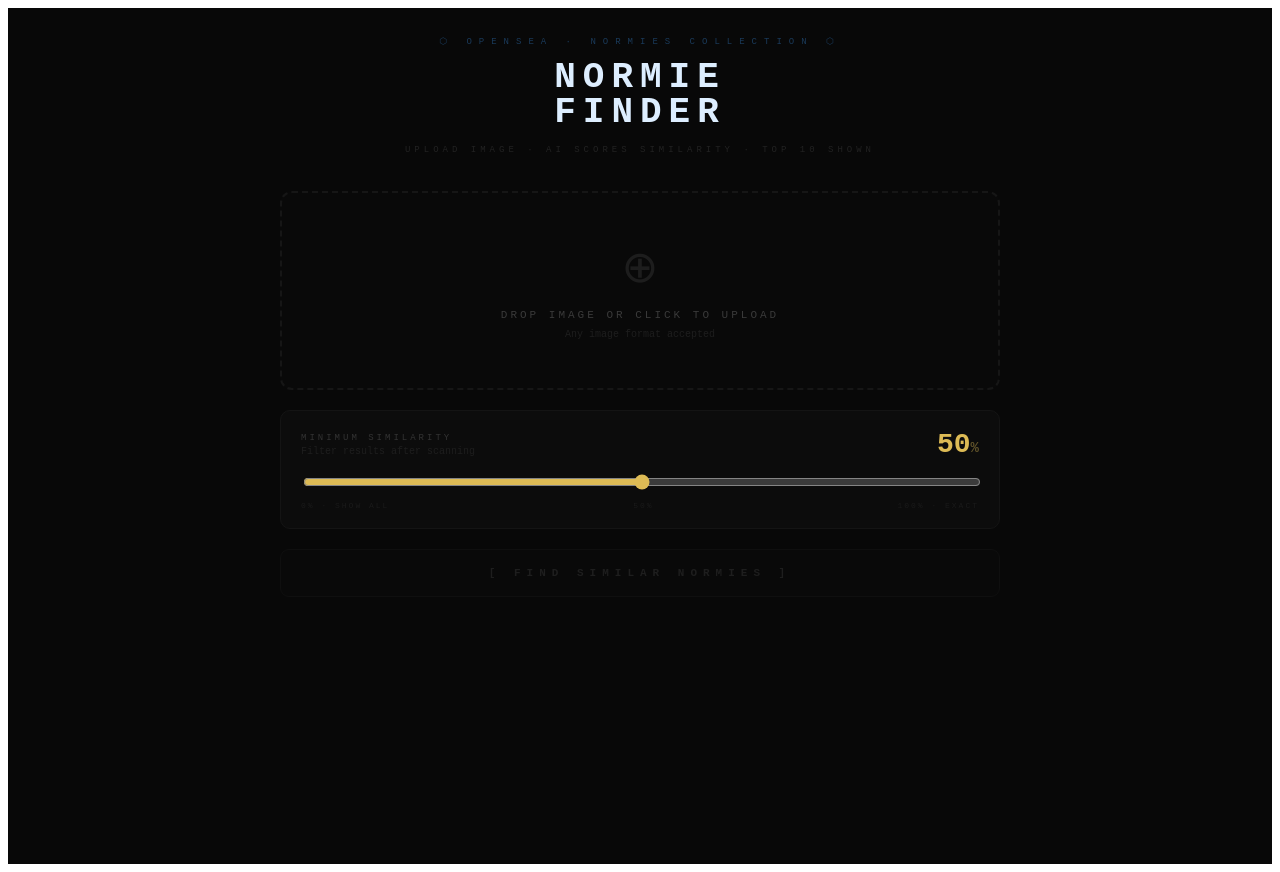
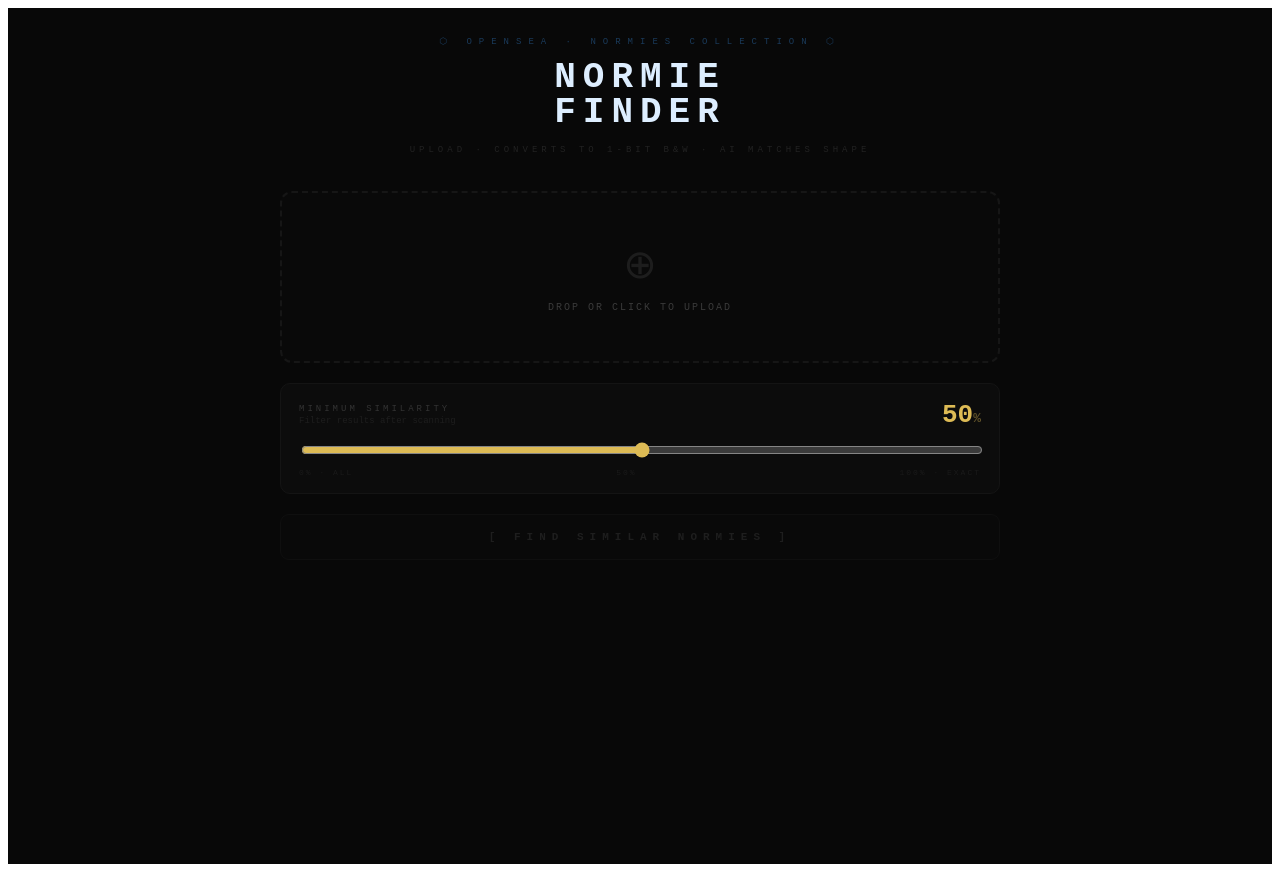
Before and after one commit to alexazevedo77/normie-finder, a React (Vite) app: page / in a window 1280 px wide. Built offline with nearby package versions, Linux system fonts and the light colour scheme.

Commit message:
Add files via upload

```diff
--- a/src/App.jsx
+++ b/src/App.jsx
@@ -2,6 +2,7 @@
 
 export default function App() {
   const [img, setImg] = useState(null);
+  const [bwPreview, setBwPreview] = useState(null);
   const [b64, setB64] = useState(null);
   const [thresh, setThresh] = useState(50);
   const [results, setResults] = useState([]);
@@ -17,17 +18,15 @@
     setDebugLog(prev => [...prev.slice(-6), msg]);
   };
 
-  const load = (file) => {
+  const toBW = (file) => {
     if (!file?.type.startsWith("image/")) return;
     setResults([]); setErr(null); setPhase("idle"); setDebugLog([]);
 
     const objectUrl = URL.createObjectURL(file);
     setImg(objectUrl);
 
-    // Use canvas to normalize to JPEG — guarantees clean base64 for Anthropic API
     const image = new Image();
     image.onload = () => {
-      // Cap at 512px max dimension to keep payload small
       const MAX = 512;
       let { width, height } = image;
       if (width > MAX || height > MAX) {
@@ -35,24 +34,44 @@
         width = Math.round(width * ratio);
         height = Math.round(height * ratio);
       }
+
       const canvas = document.createElement("canvas");
       canvas.width = width;
       canvas.height = height;
       const ctx = canvas.getContext("2d");
+
+      // Draw original
       ctx.fillStyle = "#ffffff";
       ctx.fillRect(0, 0, width, height);
       ctx.drawImage(image, 0, 0, width, height);
-      // Get pure base64 without the data URL prefix
-      const dataUrl = canvas.toDataURL("image/jpeg", 0.85);
-      const pureBase64 = dataUrl.split(",")[1];
-      setB64(pureBase64);
-      console.log("Image loaded, base64 length:", pureBase64.length, "chars");
+
+      // Get pixel data and convert to 1-bit B&W (threshold dithering)
+      const imageData = ctx.getImageData(0, 0, width, height);
+      const data = imageData.data;
+
+      for (let i = 0; i < data.length; i += 4) {
+        // Luminance formula
+        const lum = 0.299 * data[i] + 0.587 * data[i + 1] + 0.114 * data[i + 2];
+        // 1-bit threshold: pure black or pure white
+        const bw = lum > 128 ? 255 : 0;
+        data[i] = bw;
+        data[i + 1] = bw;
+        data[i + 2] = bw;
+        data[i + 3] = 255;
+      }
+
+      ctx.putImageData(imageData, 0, 0);
+
+      const dataUrl = canvas.toDataURL("image/jpeg", 0.95);
+      setBwPreview(dataUrl);
+      setB64(dataUrl.split(",")[1]);
+      URL.revokeObjectURL(objectUrl);
     };
-    image.onerror = () => setErr("Failed to load image. Try a different file.");
+    image.onerror = () => setErr("Failed to load image.");
     image.src = objectUrl;
   };
 
-  const onDrop = useCallback((e) => { e.preventDefault(); load(e.dataTransfer.files[0]); }, []);
+  const onDrop = useCallback((e) => { e.preventDefault(); toBW(e.dataTransfer.files[0]); }, []);
 
   const compare = async (nftUrl) => {
     const res = await fetch("/api/compare", {
@@ -66,22 +85,19 @@
   };
 
   const run = async () => {
-    if (!b64) return setErr("Upload an image first and wait for it to process.");
+    if (!b64) return setErr("Upload an image first.");
     setErr(null); setDebugLog([]); setScanning(true); setResults([]); setPhase("fetching");
     try {
       log("Fetching NFTs...");
       const res = await fetch("/api/nfts?limit=30");
       const nftData = await res.json();
       if (!res.ok) throw new Error(nftData.error || "Failed to fetch NFTs");
-
       const { nfts = [] } = nftData;
       const valid = nfts.filter(n => n.display_image_url || n.image_url);
       log(`Got ${valid.length} NFTs ✓`);
-      if (valid.length === 0) throw new Error("No NFTs returned. Check OPENSEA_API_KEY in Vercel.");
-
+      if (valid.length === 0) throw new Error("No NFTs returned. Check OPENSEA_API_KEY.");
       setProg({ n: 0, total: valid.length });
       setPhase("analyzing");
-
       const scored = [];
       let firstSuccess = false;
       for (let i = 0; i < valid.length; i++) {
@@ -92,23 +108,18 @@
           const safeScore = Math.max(0, Math.min(100, Number(score) || 0));
           scored.push({ ...nft, score: safeScore, reason, url });
           setResults([...scored].sort((a, b) => b.score - a.score));
-          if (!firstSuccess) { log(`Scoring works! First score: ${safeScore}% ✓`); firstSuccess = true; }
+          if (!firstSuccess) { log(`Scoring works! First: ${safeScore}% ✓`); firstSuccess = true; }
         } catch (e) {
-          const msg = e.message.slice(0, 100);
-          log(`⚠ #${i + 1} failed: ${msg}`);
-          // Only abort on first failure to expose the real error
+          log(`⚠ #${i + 1} failed: ${e.message.slice(0, 80)}`);
           if (i === 0) throw new Error(e.message);
         }
         setProg({ n: i + 1, total: valid.length });
       }
-      log(`Scan complete — ${scored.length} NFTs scored`);
+      log(`Complete — ${scored.length} NFTs scored`);
       setPhase("done");
     } catch (e) {
-      setErr(e.message);
-      setPhase("idle");
-    } finally {
-      setScanning(false);
-    }
+      setErr(e.message); setPhase("idle");
+    } finally { setScanning(false); }
   };
 
   const top10 = results.slice(0, 10);
@@ -121,56 +132,76 @@
     <div style={{ fontFamily: "'Courier New',monospace", background: "#080808", minHeight: "100vh", color: "#ccc", padding: "28px 20px" }}>
       <div style={{ maxWidth: 720, margin: "0 auto" }}>
 
+        {/* Header */}
         <div style={{ textAlign: "center", marginBottom: 36 }}>
           <div style={{ fontSize: 9, letterSpacing: 7, color: "#1a3a5a", marginBottom: 10 }}>⬡ OPENSEA · NORMIES COLLECTION ⬡</div>
           <div style={{ fontSize: 36, fontWeight: 900, letterSpacing: 7, color: "#ddeeff" }}>NORMIE</div>
           <div style={{ fontSize: 36, fontWeight: 900, letterSpacing: 7, color: "#ddeeff", marginTop: -6 }}>FINDER</div>
-          <div style={{ marginTop: 12, fontSize: 9, color: "#222", letterSpacing: 4 }}>UPLOAD IMAGE · AI SCORES SIMILARITY · TOP 10 SHOWN</div>
+          <div style={{ marginTop: 12, fontSize: 9, color: "#222", letterSpacing: 4 }}>UPLOAD · CONVERTS TO 1-BIT B&W · AI MATCHES SHAPE</div>
         </div>
 
-        <div onDrop={onDrop} onDragOver={e => e.preventDefault()} onClick={() => !img && fileRef.current.click()}
-          style={{ border: `2px dashed ${img ? "#1a5a2a" : "#161616"}`, borderRadius: 12, padding: img ? 16 : 48, textAlign: "center", cursor: img ? "default" : "pointer", marginBottom: 20, display: "flex", alignItems: "center", gap: 18, background: img ? "#080e09" : "#090909", transition: "all 0.2s" }}>
-          <input ref={fileRef} type="file" accept="image/*" style={{ display: "none" }} onChange={e => load(e.target.files[0])} />
-          {img ? (<>
-            <img src={img} alt="" style={{ width: 88, height: 88, objectFit: "cover", borderRadius: 10, border: "2px solid #1a5a2a", flexShrink: 0 }} />
-            <div style={{ textAlign: "left", flex: 1 }}>
-              <div style={{ color: "#5d5", fontSize: 11, fontWeight: 900, letterSpacing: 3 }}>✓ REFERENCE IMAGE SET</div>
-              <div style={{ color: "#2a2a2a", fontSize: 10, marginTop: 6 }}>{b64 ? "Ready to scan" : "Processing image..."}</div>
-            </div>
-            <button onClick={e => { e.stopPropagation(); fileRef.current.click(); }}
-              style={{ background: "#0a0a0a", color: "#3a3a3a", border: "1px solid #151515", borderRadius: 5, padding: "7px 14px", cursor: "pointer", fontSize: 9, fontFamily: "inherit", letterSpacing: 2 }}>
-              CHANGE
-            </button>
-          </>) : (
-            <div style={{ width: "100%" }}>
-              <div style={{ fontSize: 44, opacity: 0.1, marginBottom: 14 }}>⊕</div>
-              <div style={{ color: "#3a3a3a", fontSize: 11, letterSpacing: 3 }}>DROP IMAGE OR CLICK TO UPLOAD</div>
-              <div style={{ color: "#1e1e1e", fontSize: 10, marginTop: 8 }}>Any image format accepted</div>
+        {/* Upload + B&W preview side by side */}
+        <div style={{ display: "grid", gridTemplateColumns: bwPreview ? "1fr 1fr" : "1fr", gap: 12, marginBottom: 20 }}>
+          {/* Drop zone */}
+          <div onDrop={onDrop} onDragOver={e => e.preventDefault()} onClick={() => fileRef.current.click()}
+            style={{ border: `2px dashed ${img ? "#1a5a2a" : "#161616"}`, borderRadius: 12, padding: img ? 14 : 48, textAlign: "center", cursor: "pointer", display: "flex", alignItems: "center", gap: 14, background: img ? "#080e09" : "#090909", transition: "all 0.2s" }}>
+            <input ref={fileRef} type="file" accept="image/*" style={{ display: "none" }} onChange={e => toBW(e.target.files[0])} />
+            {img ? (<>
+              <img src={img} alt="" style={{ width: 72, height: 72, objectFit: "cover", borderRadius: 8, border: "1px solid #1a5a2a", flexShrink: 0 }} />
+              <div style={{ textAlign: "left", flex: 1, minWidth: 0 }}>
+                <div style={{ color: "#5d5", fontSize: 10, fontWeight: 900, letterSpacing: 2 }}>✓ ORIGINAL</div>
+                <div style={{ color: "#2a2a2a", fontSize: 9, marginTop: 4 }}>Click to change</div>
+              </div>
+            </>) : (
+              <div style={{ width: "100%" }}>
+                <div style={{ fontSize: 40, opacity: 0.1, marginBottom: 12 }}>⊕</div>
+                <div style={{ color: "#3a3a3a", fontSize: 10, letterSpacing: 2 }}>DROP OR CLICK TO UPLOAD</div>
+              </div>
+            )}
+          </div>
+
+          {/* B&W preview */}
+          {bwPreview && (
+            <div style={{ border: "2px solid #1a2a3a", borderRadius: 12, padding: 14, background: "#090a0c", display: "flex", alignItems: "center", gap: 14 }}>
+              <img src={bwPreview} alt="B&W" style={{ width: 72, height: 72, objectFit: "cover", borderRadius: 8, border: "1px solid #1a2a4a", flexShrink: 0, imageRendering: "pixelated" }} />
+              <div style={{ textAlign: "left", flex: 1 }}>
+                <div style={{ color: "#5af", fontSize: 10, fontWeight: 900, letterSpacing: 2 }}>◑ 1-BIT B&W</div>
+                <div style={{ color: "#1a2a3a", fontSize: 9, marginTop: 4 }}>Shape-only comparison</div>
+              </div>
             </div>
           )}
         </div>
 
-        <div style={{ background: "#0c0c0c", border: "1px solid #141414", borderRadius: 10, padding: "18px 20px", marginBottom: 20 }}>
-          <div style={{ display: "flex", justifyContent: "space-between", alignItems: "center", marginBottom: 12 }}>
+        {/* Conversion indicator */}
+        {img && !bwPreview && (
+          <div style={{ textAlign: "center", color: "#2a4a6a", fontSize: 10, letterSpacing: 2, marginBottom: 16 }}>
+            ⟳ CONVERTING TO 1-BIT B&W...
+          </div>
+        )}
+
+        {/* Slider */}
+        <div style={{ background: "#0c0c0c", border: "1px solid #141414", borderRadius: 10, padding: "16px 18px", marginBottom: 20 }}>
+          <div style={{ display: "flex", justifyContent: "space-between", alignItems: "center", marginBottom: 10 }}>
             <div>
-              <div style={{ fontSize: 9, letterSpacing: 3, color: "#333", marginBottom: 3 }}>MINIMUM SIMILARITY</div>
-              <div style={{ fontSize: 10, color: "#1e1e1e" }}>
+              <div style={{ fontSize: 9, letterSpacing: 3, color: "#333", marginBottom: 2 }}>MINIMUM SIMILARITY</div>
+              <div style={{ fontSize: 9, color: "#1e1e1e" }}>
                 {phase === "done" ? `${vis.length} of top 10 match ≥${thresh}%` : "Filter results after scanning"}
               </div>
             </div>
-            <div style={{ fontSize: 28, fontWeight: 900, color: scoreColor(thresh) }}>
-              {thresh}<span style={{ fontSize: 14, opacity: 0.4 }}>%</span>
+            <div style={{ fontSize: 26, fontWeight: 900, color: scoreColor(thresh) }}>
+              {thresh}<span style={{ fontSize: 13, opacity: 0.4 }}>%</span>
             </div>
           </div>
           <input type="range" min={0} max={100} value={thresh} onChange={e => setThresh(+e.target.value)}
             style={{ width: "100%", accentColor: scoreColor(thresh), cursor: "pointer" }} />
-          <div style={{ display: "flex", justifyContent: "space-between", fontSize: 8, color: "#1a1a1a", marginTop: 6, letterSpacing: 2 }}>
-            <span>0% · SHOW ALL</span><span>50%</span><span>100% · EXACT</span>
+          <div style={{ display: "flex", justifyContent: "space-between", fontSize: 8, color: "#1a1a1a", marginTop: 5, letterSpacing: 2 }}>
+            <span>0% · ALL</span><span>50%</span><span>100% · EXACT</span>
           </div>
         </div>
 
+        {/* Button */}
         <button onClick={run} disabled={scanning || !b64} style={{
-          width: "100%", padding: "17px 0",
+          width: "100%", padding: "16px 0",
           background: scanning ? "#090909" : !b64 ? "#090909" : "#06182a",
           color: scanning || !b64 ? "#1e1e1e" : "#5af",
           border: `1px solid ${scanning || !b64 ? "#0f0f0f" : "#0d2a46"}`,
@@ -179,16 +210,17 @@
         }}>
           {scanning
             ? phase === "fetching" ? "⟳  LOADING NORMIES..." : `⟳  SCORING  ${prog.n} / ${prog.total}`
-            : !b64 && img ? "PROCESSING IMAGE..."
             : "[ FIND SIMILAR NORMIES ]"}
         </button>
 
+        {/* Progress bar */}
         {scanning && phase === "analyzing" && (
           <div style={{ background: "#0c0c0c", borderRadius: 4, height: 3, marginBottom: 12, overflow: "hidden" }}>
             <div style={{ background: "linear-gradient(90deg,#0a3a6a,#5af)", height: "100%", width: `${prog.total ? (prog.n / prog.total) * 100 : 0}%`, transition: "width 0.4s" }} />
           </div>
         )}
 
+        {/* Debug log */}
         {debugLog.length > 0 && (
           <div style={{ marginBottom: 16, padding: "10px 14px", background: "#090d0f", border: "1px solid #0d1e28", borderRadius: 7 }}>
             {debugLog.map((line, i) => (
@@ -203,6 +235,7 @@
           </div>
         )}
 
+        {/* Results grid */}
         {showGrid && (
           <div>
             <div style={{ display: "flex", justifyContent: "space-between", alignItems: "center", marginBottom: 14 }}>
@@ -222,15 +255,15 @@
                   return (
                     <a key={nft.identifier} href={link} target="_blank" rel="noopener noreferrer" style={{ textDecoration: "none", color: "inherit" }}>
                       <div style={{ background: "#0b0b0b", border: "1px solid #1a1a1a", borderRadius: 9, overflow: "hidden", cursor: "pointer", transition: "transform 0.15s, box-shadow 0.15s", position: "relative" }}
-                        onMouseEnter={e => { e.currentTarget.style.transform = "translateY(-3px)"; e.currentTarget.style.boxShadow = "0 8px 24px #0a0a1a"; }}
+                        onMouseEnter={e => { e.currentTarget.style.transform = "translateY(-3px)"; e.currentTarget.style.boxShadow = "0 8px 20px #050510"; }}
                         onMouseLeave={e => { e.currentTarget.style.transform = "translateY(0)"; e.currentTarget.style.boxShadow = "none"; }}>
-                        <div style={{ position: "absolute", top: 6, left: 6, background: "rgba(0,0,0,0.8)", borderRadius: 4, padding: "2px 6px", fontSize: 9, color: "#444", zIndex: 1 }}>#{i + 1}</div>
+                        <div style={{ position: "absolute", top: 5, left: 5, background: "rgba(0,0,0,0.85)", borderRadius: 3, padding: "2px 5px", fontSize: 8, color: "#444", zIndex: 1 }}>#{i + 1}</div>
                         <img src={nft.url} alt="" style={{ width: "100%", aspectRatio: "1", objectFit: "cover", display: "block" }}
-                          onError={e => { e.target.style.minHeight = "100px"; e.target.style.background = "#111"; }} />
-                        <div style={{ position: "absolute", top: 6, right: 6, background: scoreBg(nft.score), borderRadius: 4, padding: "2px 7px", fontSize: 11, fontWeight: 900, color: "#fff", zIndex: 1 }}>{nft.score}%</div>
-                        <div style={{ padding: "7px 9px 9px" }}>
-                          <div style={{ fontSize: 10, color: "#888", fontWeight: 700, overflow: "hidden", textOverflow: "ellipsis", whiteSpace: "nowrap" }}>{nft.name || `Normie #${nft.identifier}`}</div>
-                          <div style={{ fontSize: 8, color: "#2a2a2a", marginTop: 3, overflow: "hidden", textOverflow: "ellipsis", whiteSpace: "nowrap" }}>{nft.reason}</div>
+                          onError={e => { e.target.style.minHeight = "80px"; e.target.style.background = "#111"; }} />
+                        <div style={{ position: "absolute", top: 5, right: 5, background: scoreBg(nft.score), borderRadius: 3, padding: "2px 6px", fontSize: 10, fontWeight: 900, color: "#fff", zIndex: 1 }}>{nft.score}%</div>
+                        <div style={{ padding: "6px 8px 8px" }}>
+                          <div style={{ fontSize: 9, color: "#777", fontWeight: 700, overflow: "hidden", textOverflow: "ellipsis", whiteSpace: "nowrap" }}>{nft.name || `Normie #${nft.identifier}`}</div>
+                          <div style={{ fontSize: 8, color: "#252525", marginTop: 2, overflow: "hidden", textOverflow: "ellipsis", whiteSpace: "nowrap" }}>{nft.reason}</div>
                         </div>
                       </div>
                     </a>
@@ -240,11 +273,11 @@
                   <div key={`slot-${i}`} style={{ borderRadius: 9, overflow: "hidden", border: "1px solid #111", background: "#0b0b0b" }}>
                     <div style={{ width: "100%", aspectRatio: "1", background: "#0d0d0d", position: "relative", overflow: "hidden" }}>
                       {isLoading && <div style={{ position: "absolute", inset: 0, background: "linear-gradient(90deg, #0d0d0d 25%, #161616 50%, #0d0d0d 75%)", backgroundSize: "200% 100%", animation: "shimmer 1.4s infinite" }} />}
-                      {isEmpty && <div style={{ position: "absolute", inset: 0, display: "flex", alignItems: "center", justifyContent: "center", color: "#1a1a1a", fontSize: 18 }}>—</div>}
+                      {isEmpty && <div style={{ position: "absolute", inset: 0, display: "flex", alignItems: "center", justifyContent: "center", color: "#1a1a1a", fontSize: 16 }}>—</div>}
                     </div>
-                    <div style={{ padding: "7px 9px 9px" }}>
-                      <div style={{ height: 10, borderRadius: 3, background: isLoading ? "#141414" : "#0e0e0e", marginBottom: 5, width: "70%" }} />
-                      <div style={{ height: 8, borderRadius: 3, background: isLoading ? "#111" : "#0c0c0c", width: "50%" }} />
+                    <div style={{ padding: "6px 8px 8px" }}>
+                      <div style={{ height: 9, borderRadius: 2, background: isLoading ? "#141414" : "#0e0e0e", marginBottom: 4, width: "70%" }} />
+                      <div style={{ height: 7, borderRadius: 2, background: isLoading ? "#111" : "#0c0c0c", width: "50%" }} />
                     </div>
                   </div>
                 );
@@ -253,8 +286,8 @@
 
             {phase === "done" && vis.length === 0 && results.length > 0 && (
               <div style={{ textAlign: "center", marginTop: 20, color: "#2a2a2a" }}>
-                <div style={{ fontSize: 11, letterSpacing: 2 }}>NO RESULTS ABOVE {thresh}%</div>
-                <div style={{ fontSize: 10, marginTop: 6, color: "#1a1a1a" }}>Best match: {results[0]?.score ?? 0}% — lower the slider</div>
+                <div style={{ fontSize: 10, letterSpacing: 2 }}>NO RESULTS ABOVE {thresh}%</div>
+                <div style={{ fontSize: 9, marginTop: 5, color: "#1a1a1a" }}>Best: {results[0]?.score ?? 0}% — lower the slider</div>
               </div>
             )}
           </div>
```
Also changed, not shown: 1 other file (tests, documents, lock files or other folders).
